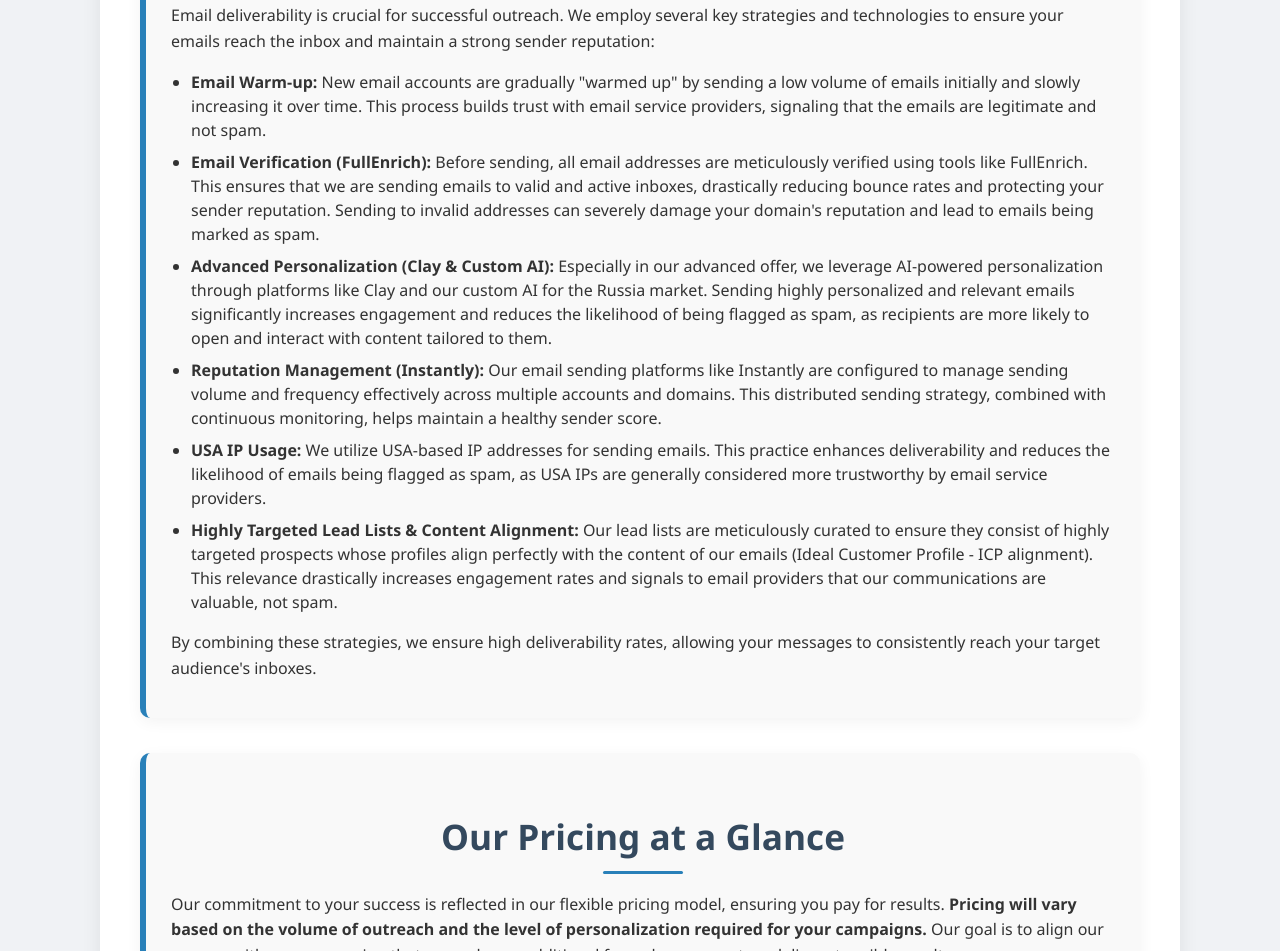
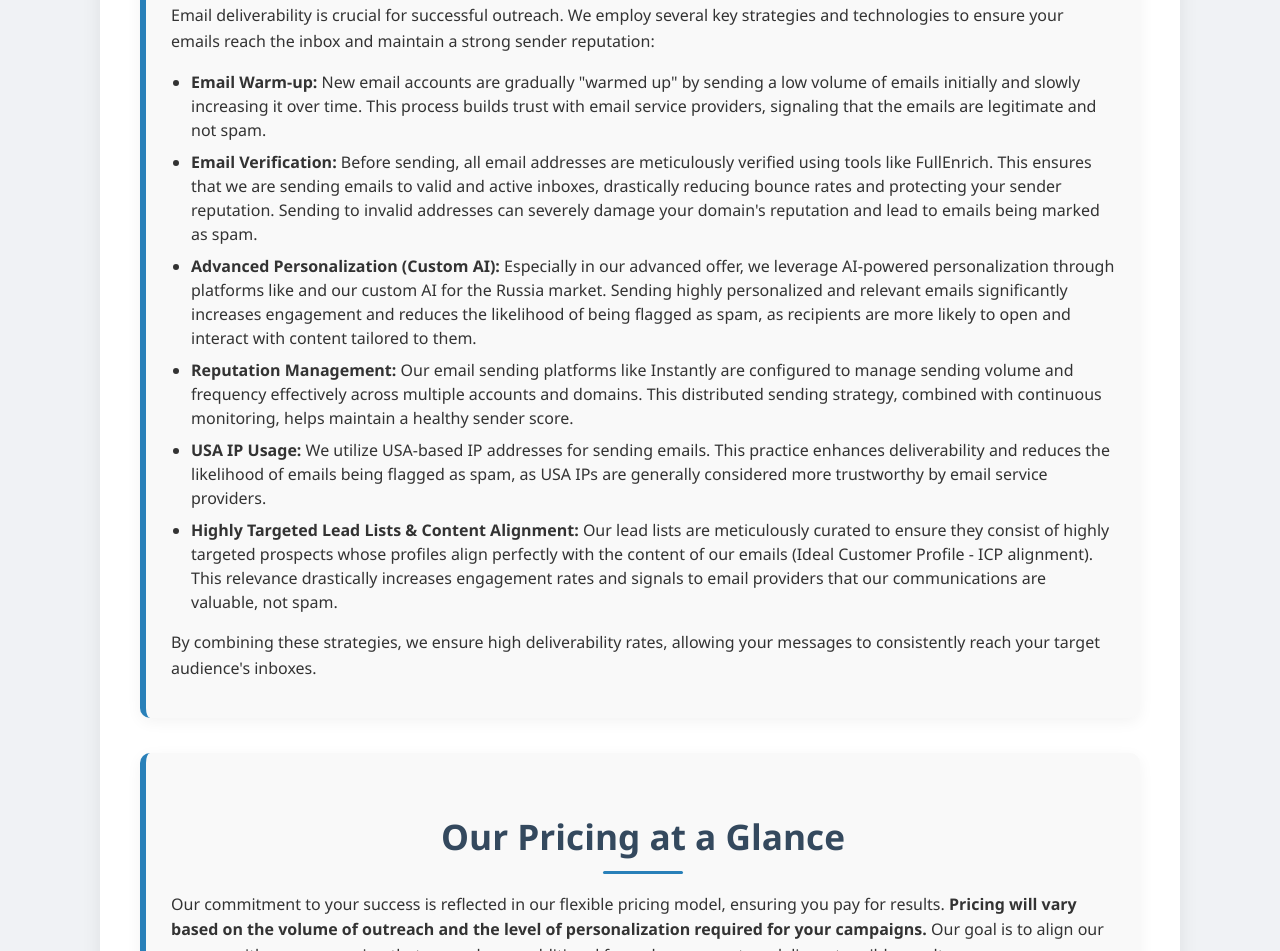
Before and after one commit to Minterilan/Coniwi, a plain HTML site: page index.html in a window 1280 px wide. Shown: the part 7688-8639 px from the top of the page. Drawn offline with Linux system fonts and the light colour scheme; a script that the page names is missing.

Commit message:
Update index.html

```diff
--- a/index.html
+++ b/index.html
@@ -448,9 +448,9 @@
             <p>Email deliverability is crucial for successful outreach. We employ several key strategies and technologies to ensure your emails reach the inbox and maintain a strong sender reputation:</p>
             <ul>
                 <li><strong>Email Warm-up:</strong> New email accounts are gradually "warmed up" by sending a low volume of emails initially and slowly increasing it over time. This process builds trust with email service providers, signaling that the emails are legitimate and not spam.</li>
-                <li><strong>Email Verification (FullEnrich):</strong> Before sending, all email addresses are meticulously verified using tools like FullEnrich. This ensures that we are sending emails to valid and active inboxes, drastically reducing bounce rates and protecting your sender reputation. Sending to invalid addresses can severely damage your domain's reputation and lead to emails being marked as spam.</li>
-                <li><strong>Advanced Personalization (Clay & Custom AI):</strong> Especially in our advanced offer, we leverage AI-powered personalization through platforms like Clay and our custom AI for the Russia market. Sending highly personalized and relevant emails significantly increases engagement and reduces the likelihood of being flagged as spam, as recipients are more likely to open and interact with content tailored to them.</li>
-                <li><strong>Reputation Management (Instantly):</strong> Our email sending platforms like Instantly are configured to manage sending volume and frequency effectively across multiple accounts and domains. This distributed sending strategy, combined with continuous monitoring, helps maintain a healthy sender score.</li>
+                <li><strong>Email Verification:</strong> Before sending, all email addresses are meticulously verified using tools like FullEnrich. This ensures that we are sending emails to valid and active inboxes, drastically reducing bounce rates and protecting your sender reputation. Sending to invalid addresses can severely damage your domain's reputation and lead to emails being marked as spam.</li>
+                <li><strong>Advanced Personalization (Custom AI):</strong> Especially in our advanced offer, we leverage AI-powered personalization through platforms like and our custom AI for the Russia market. Sending highly personalized and relevant emails significantly increases engagement and reduces the likelihood of being flagged as spam, as recipients are more likely to open and interact with content tailored to them.</li>
+                <li><strong>Reputation Management:</strong> Our email sending platforms like Instantly are configured to manage sending volume and frequency effectively across multiple accounts and domains. This distributed sending strategy, combined with continuous monitoring, helps maintain a healthy sender score.</li>
                 <li><strong>USA IP Usage:</strong> We utilize USA-based IP addresses for sending emails. This practice enhances deliverability and reduces the likelihood of emails being flagged as spam, as USA IPs are generally considered more trustworthy by email service providers.</li>
                 <li><strong>Highly Targeted Lead Lists & Content Alignment:</strong> Our lead lists are meticulously curated to ensure they consist of highly targeted prospects whose profiles align perfectly with the content of our emails (Ideal Customer Profile - ICP alignment). This relevance drastically increases engagement rates and signals to email providers that our communications are valuable, not spam.</li>
             </ul>
```
